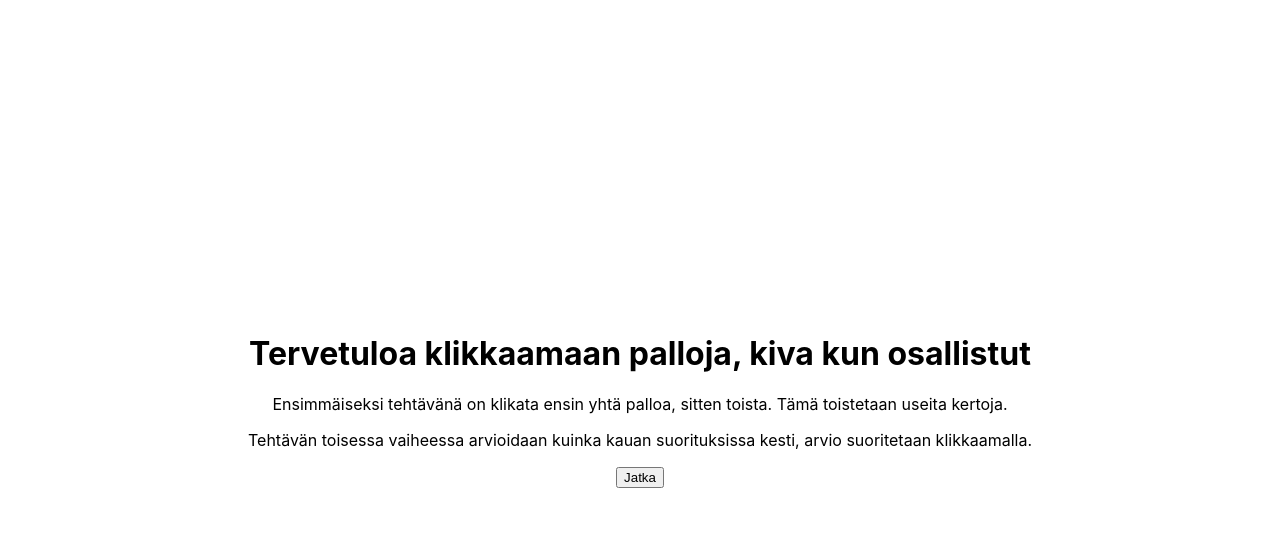
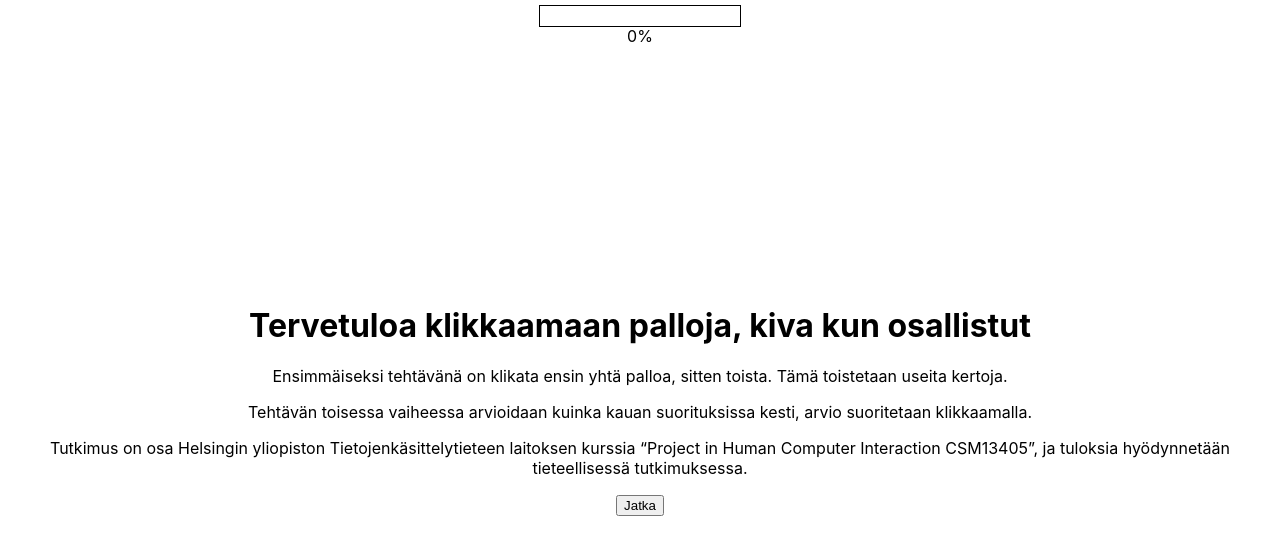
Before and after one commit to Ouzii/point, a React (Create React App) app in the folder frontend/: page / in a window 1280 px wide. Shown: the top 554 px of the page. Built offline with nearby package versions, Linux system fonts and the light colour scheme; no server answers.

Commit message:
Add progress bar

```diff
--- a/frontend/src/App.tsx
+++ b/frontend/src/App.tsx
@@ -1,6 +1,6 @@
 import React, { useEffect, useState } from 'react'
 import './App.css'
-import LocalDataHandler, { setLocalData, getLocalData, getItem, setItem } from './functions/LocalDataHandler'
+import LocalDataHandler, { setLocalData, getLocalData, getItem, setItem, resetShortTimeValues } from './functions/LocalDataHandler'
 import Welcome from './screens/Welcome'
 import ThankYou from './screens/ThankYou'
 import { newUser } from './services/userService'
@@ -12,6 +12,7 @@ import tasks from './util/tasks.json'
 import Info from './components/Info'
 import getOrder from './util/order'
 import { addTaskToUser } from './services/taskService'
+import ProgressBar from './components/ProgressBar'
 
 const randomNumber = Math.random()
 const set2Tasks: Array<number> = randomNumber <= 0.33 ? [STEP.PHASE.PHASE3, STEP.PHASE.PHASE2, STEP.PHASE.PHASE1] : randomNumber <= 0.66 ? [STEP.PHASE.PHASE3, STEP.PHASE.PHASE1, STEP.PHASE.PHASE2] : [STEP.PHASE.PHASE2, STEP.PHASE.PHASE3, STEP.PHASE.PHASE1]
@@ -25,6 +26,7 @@ export default () => {
   const [phase, setPhase] = useState<number>(STEP.PHASE.PHASE1)
   const [task, setTask] = useState<number>(STEP.TASK.TASK1)
   const [order, setOrder] = useState<Array<number>>([0, 1, 2, 3])
+  const [progress, setProgress] = useState<number>(1)
 
 
   useEffect(() => {
@@ -76,7 +78,7 @@ export default () => {
 
 
   useEffect(() => {
-
+    setProgress(progress + 1)
     if (task - 1 > STEP.TASK.TASK4) {
       if ((phase >= STEP.PHASE.PHASE3 && set <= STEP.SET.SET2) || (phase >= STEP.PHASE.PHASE6 && set >= STEP.SET.SET3)) {
         setSet(set + 1)
@@ -126,12 +128,7 @@ export default () => {
 
     if (sendNewTask({ userId: currentLocalData.id, ...newTask })) {
       LocalDataHandler.setLocalData(currentLocalData)
-      setItem('guessedTime', null)
-      setItem('time', null)
-      setItem('time1', null)
-      setItem('time2', null)
-      setItem('compareValue', null)
-      setItem('clicks', null)
+      resetShortTimeValues()
     }
 
     if (task - 1 >= STEP.TASK.TASK4) setTask(task + 1)
@@ -149,7 +146,7 @@ export default () => {
     if (task > STEP.TASK.TASK4) return <div />
     switch (set) {
       case STEP.SET.WELCOME:
-        return <Welcome nextStep={() => setSet(STEP.SET.SET3)} />
+        return <Welcome nextStep={() => setSet(STEP.SET.QUIZ)} />
       case STEP.SET.QUIZ:
         return <Quiz nextStep={() => setSet(STEP.SET.INFO1)} />
       case STEP.SET.INFO1:
@@ -173,6 +170,7 @@ export default () => {
 
   return (
     <div className="App">
+      <ProgressBar progress={progress} />
       {renderContent()}
     </div>
   )
--- /dev/null
+++ b/frontend/src/components/ProgressBar.tsx
@@ -0,0 +1,21 @@
+import React from 'react'
+import { AMOUNT_OF_BALLS } from '../config/settings'
+
+type ProgressBarProps = {
+    progress: number
+}
+export default ({ progress }: ProgressBarProps) => {
+    return (
+        <div style={{
+            position: 'absolute', top: 5, width: 200, height: 20, border: '1px black solid'
+        }}>
+            <div style={{
+                height: '100%',
+                width: `${Math.round((progress / AMOUNT_OF_BALLS) * 100)}%`,
+                backgroundColor: 'lightgreen',
+                borderRadius: 'inherit',
+            }} />
+            <span style={{}}>{Math.round((progress / AMOUNT_OF_BALLS) * 100)}%</span>
+        </div>
+    )
+}
--- a/frontend/src/config/settings.ts
+++ b/frontend/src/config/settings.ts
@@ -1,8 +1,10 @@
 export const BASE_PATH = process.env.NODE_ENV === 'development' ? 'http://localhost:4000/point_api' : 'https://app.hyytiala.fi/point_api'
 export const CANVAS_SIZE = 800
+export const AMOUNT_OF_BALLS = 576
 
 
 export default {
     BASE_PATH,
-    CANVAS_SIZE
+    CANVAS_SIZE,
+    AMOUNT_OF_BALLS
 }
--- a/frontend/src/functions/LocalDataHandler.ts
+++ b/frontend/src/functions/LocalDataHandler.ts
@@ -54,6 +54,15 @@ export const addNewClickData = (NewClickData: Click, task: number): void => {
     setLocalData(localData)
 }
 
+export const resetShortTimeValues = () => {
+    window.localStorage.removeItem('guessedTime')
+    window.localStorage.removeItem('time')
+    window.localStorage.removeItem('time1')
+    window.localStorage.removeItem('time2')
+    window.localStorage.removeItem('compareValue')
+    window.localStorage.removeItem('clicks')
+}
+
 // export const setStep = (newStep: number): void => {
 //     const localData = getLocalData()
 //     localData.step = newStep
@@ -69,5 +78,5 @@ export default {
     isUserSessionAlive,
     addNewTaskData,
     addNewClickData,
-    // setStep
+    resetShortTimeValues
 }
--- a/frontend/src/screens/Welcome.tsx
+++ b/frontend/src/screens/Welcome.tsx
@@ -8,6 +8,7 @@ export default ({ nextStep }: WelcomeProps) => {
         <h1>Tervetuloa klikkaamaan palloja, kiva kun osallistut</h1>
         <p>Ensimmäiseksi tehtävänä on klikata ensin yhtä palloa, sitten toista. Tämä toistetaan useita kertoja.</p>
         <p>Tehtävän toisessa vaiheessa arvioidaan kuinka kauan suorituksissa kesti, arvio suoritetaan klikkaamalla.</p>
+        <p>Tutkimus on osa Helsingin yliopiston Tietojenkäsittelytieteen laitoksen kurssia “Project in Human Computer Interaction CSM13405”, ja tuloksia hyödynnetään tieteellisessä tutkimuksessa. </p>
         <button onClick={nextStep}>Jatka</button>
     </div>
 }
```
